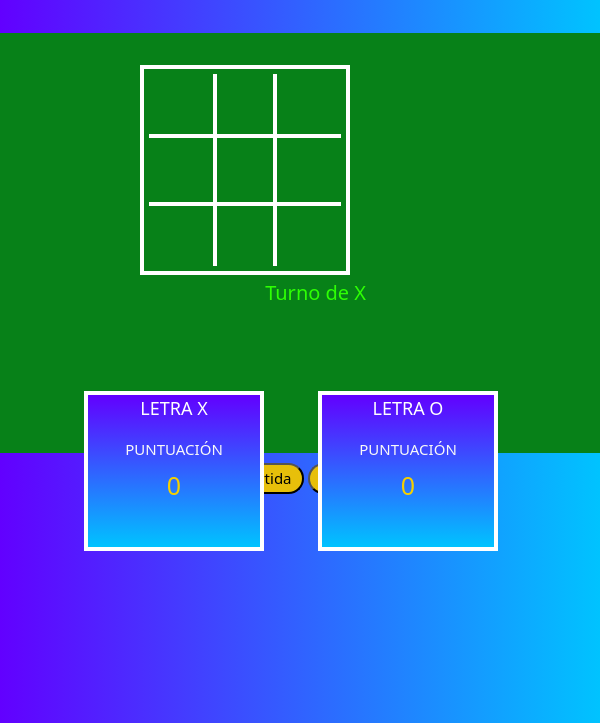
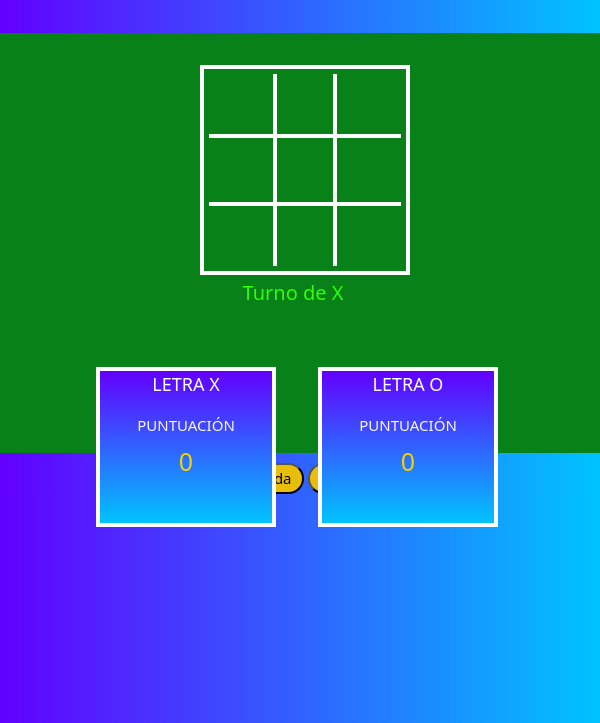
Before and after one commit to JefryRR/Proyecto-con-JS, a plain HTML site: page index2.html in a window 600 px wide. Shown: the part 77-800 px from the top of the page. Drawn offline with nearby package versions, Linux system fonts and the light colour scheme.

Commit message:
Actualizando proyecto

```diff
--- a/css/mystile.css
+++ b/css/mystile.css
@@ -250,7 +250,7 @@ visibility: hidden;
   visibility: hidden;
 }
 
-@media (min-width:600px) and (max-width:901px) {
+@media (min-width:600px) and (max-width:991px) {
 
   .titulo {
     font-size: 3em;
@@ -292,9 +292,6 @@ visibility: hidden;
   height: 330px;
   margin-top: 20px;
 }
-  .contenedorp1 {
-    margin-left: 4em;
-  }
 
   .bordes {
     font-size: 30px;
@@ -316,14 +313,15 @@ visibility: hidden;
   font-size: 15px;
 }
 
-.container, .notificacion{
+.container{
   position: relative;
-  right: 6%;
+  left: 4%;
+  width: 23%;
 }
 
 .notificacion{
   position: relative;
-  left: 10%;
+  right: 6%;
   font-size: 23px;
 }
 
@@ -383,7 +381,7 @@ visibility: hidden;
     height: 20%;
     font-size: 6px;
     position: absolute;
-    top: 57%;
+    top: 54%;
   }
 
   .contenedorp1{
```
